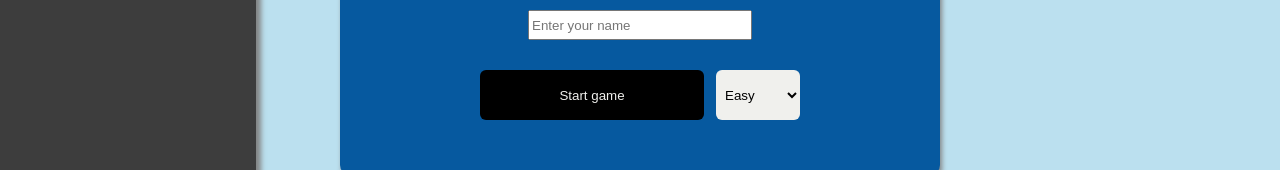
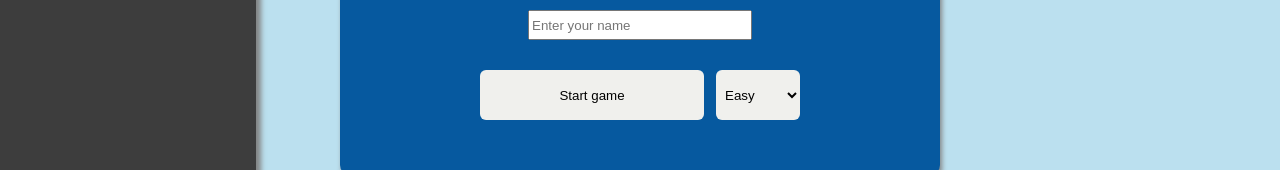
Before and after one commit to DmitrijPkt/TypeGame, a React (Vite) app in the folder vite-project/: page / in a window 1280 px wide. Shown: the part 350-520 px from the top of the page. Built offline with nearby package versions, Linux system fonts and the light colour scheme; no server answers.

Commit message:
Fixed StartGame button style

```diff
--- a/vite-project/src/components/game/StartGame.css
+++ b/vite-project/src/components/game/StartGame.css
@@ -9,6 +9,8 @@
     border: none;
     width: 40%;
     margin-right: 6px;
+    background-color: #f0f0ed;
+    color: #000;
 }
 
 .start-game select {
```
